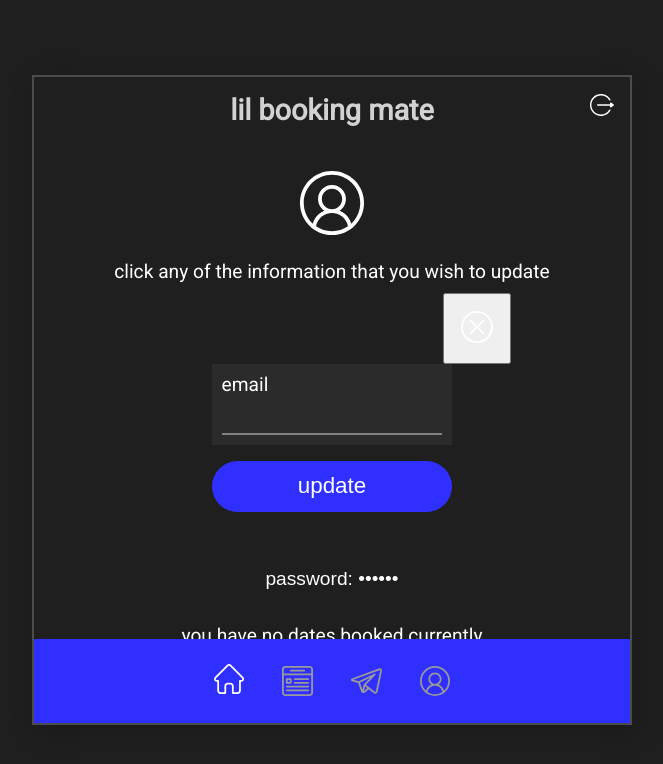
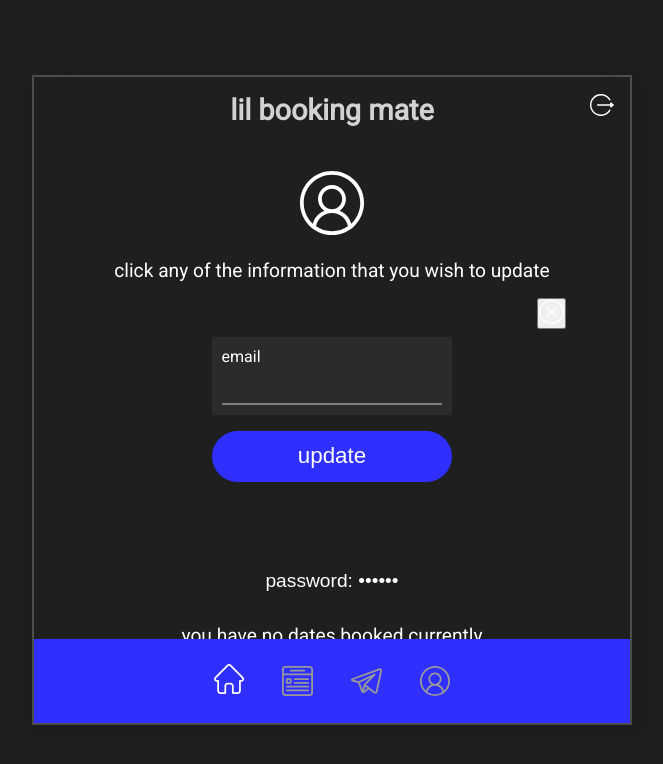
Before and after one commit to 200backflips/lil-booking-mate, a Vue app in the folder client/: page /user in a window 1280 px wide. Both pictures are taken after a click on the button "email:". Shown: the top 764 px of the page, without its empty margins (308-971 px from the left). Built offline with nearby package versions, Linux system fonts and the light colour scheme.

Commit message:
make user info more modular

```diff
--- a/client/src/components/DatePicker.vue
+++ b/client/src/components/DatePicker.vue
@@ -20,7 +20,7 @@ export default {
   components: {
     datepicker
   },
-  computed: mapGetters(["datesPicked"]),
+  computed: mapGetters(["fromDate", "toDate"]),
   data() {
     return {
       date: new Date(),
@@ -29,15 +29,23 @@ export default {
     };
   },
   mounted() {
-    if (this.datesPicked.from && this.datesPicked.to) {
+    if (this.fromDate && this.toDate) {
       this.highlighted = {
-        from: this.datesPicked.from,
-        to: this.datesPicked.to
+        from: this.fromDate,
+        to: this.toDate
       };
     }
   },
   methods: {
     ...mapActions(["pickDates"])
+  },
+  watch: {
+    fromDate(newDate) {
+      this.highlighted.from = newDate;
+    },
+    toDate(newDate) {
+      this.highlighted.to = newDate;
+    }
   }
 };
 </script>
--- a/client/src/components/User.vue
+++ b/client/src/components/User.vue
@@ -1,34 +1,21 @@
 <template>
   <div class="User">
     <img src="../assets/user.svg" alt="user" />
-    <form class="user-details" autocomplete="off">
     <p>click any of the information that you wish to update</p>
-      <template v-if="changeEmail">
-        <button class="close" @click.prevent="toggleUserInfo('email')">
-          <img src="../assets/cancel.svg" alt="close" />
-        </button>
-        <FormField labelName="email" inputType="text" :capture="captureEmail" />
-        <Button buttonText="update" class="update-btn" :clickHandler="updateEmail" />
-        <div class="error-message">
-          <p>{{errorMessage}}</p>
-        </div>
-      </template>
-      <button
-        v-else
-        @click.prevent="toggleUserInfo('email')"
-        class="text-btn"
-      >email: {{ userInfo.email }}</button>
-      <template v-if="changePassword">
-        <button class="close" @click.prevent="toggleUserInfo('password')">
-          <img src="../assets/cancel.svg" alt="close" />
-        </button>
-        <FormField labelName="password" inputType="password" :capture="capturePassword" />
-        <Button buttonText="update" class="update-btn" :clickHandler="updatePassword" />
-        <div class="error-message">
-          <p>{{errorMessage}}</p>
-        </div>
-      </template>
-      <button v-else @click.prevent="toggleUserInfo('password')" class="text-btn">password: ••••••</button>
+    <DisplayUserInfo
+      infoType="email"
+      :toggler="changeEmail"
+      :captureInfo="captureEmail"
+      :updateInfo="updateEmail"
+      :userInfo="userInfo.email"
+    />
+    <DisplayUserInfo
+      infoType="password"
+      :toggler="changePassword"
+      :captureInfo="capturePassword"
+      :updateInfo="updatePassword"
+      :userInfo="userInfo.password"
+    />
     <p
       v-if="userInfo.timePeriod.from === '' && userInfo.timePeriod.to === '' "
     >you have no dates booked currently</p>
@@ -37,20 +24,17 @@
       <p>from: {{ userInfo.timePeriod.from }}</p>
       <p>to: {{ userInfo.timePeriod.to }}</p>
     </template>
-    </form>
   </div>
 </template>
 
 <script>
 import { mapGetters, mapActions } from "vuex";
-import FormField from "../elements/FormField";
-import Button from "../elements/Button";
+import DisplayUserInfo from "../elements/DisplayUserInfo";
 
 export default {
   name: "User",
   components: {
-    FormField,
-    Button
+    DisplayUserInfo
   },
   computed: mapGetters([
     "userInfo",
@@ -60,7 +44,6 @@ export default {
   ]),
   methods: {
     ...mapActions([
-      "toggleUserInfo",
       "captureEmail",
       "capturePassword",
       "updateEmail",
@@ -78,49 +61,16 @@ export default {
   height: 75%;
   overflow: auto;
 }
+.User > p {
+  margin: 0.5rem;
+  text-align: center;
+  font-size: 1.2rem;
+  width: 80%;
+}
 
 img {
   width: 4rem;
   filter: invert(100%);
   margin: 1rem;
 }
-.user-details {
-  display: flex;
-  flex-direction: column;
-  align-items: center;
-  font-size: 1.2rem;
-}
-.text-btn {
-  width: 14rem;
-  margin: 0.8rem;
-  padding: 0.7rem;
-  font-size: 1.2rem;
-  color: #ffffff;
-  background: #1f1f1f;
-  outline: none;
-  border: none;
-}
-.user-details > p {
-  margin: 0.6rem;
-  text-align: center;
-}
-
-.close {
-  align-self: flex-end;
-  margin-right: 3rem;
-}
-.close > img {
-  filter: invert(100%);
-  width: 2rem;
-}
-
-.update-btn {
-  margin: -1rem 0 2rem 0;
-}
-
-.error-message {
-  width: 70%;
-  text-align: center;
-  font-style: italic;
-}
 </style>
--- /dev/null
+++ b/client/src/elements/DisplayUserInfo.vue
@@ -0,0 +1,86 @@
+<template>
+  <div class="DisplayUserInfo">
+    <template v-if="toggler">
+      <button class="close" @click.prevent="toggleUserInfo(infoType)">
+        <img src="../assets/cancel.svg" alt="close" />
+      </button>
+      <form autocomplete="off">
+        <FormField :labelName="infoType" inputType="text" :capture="captureInfo" />
+        <Button buttonText="update" class="update-btn" :clickHandler="updateInfo" />
+      </form>
+      <div class="error-message">
+        <p>{{errorMessage}}</p>
+      </div>
+    </template>
+    <button
+      v-else
+      @click.prevent="toggleUserInfo(infoType)"
+      class="text-btn"
+    >{{infoType}}: {{ infoType === 'password' ? '••••••' : userInfo }}</button>
+  </div>
+</template>
+
+<script>
+import { mapGetters, mapActions } from "vuex";
+import FormField from "../elements/FormField";
+import Button from "../elements/Button";
+
+export default {
+  name: "DisplayUserInfo",
+  props: {
+    infoType: String,
+    toggler: Boolean,
+    captureInfo: Function,
+    updateInfo: Function,
+    userInfo: String
+  },
+  components: {
+    FormField,
+    Button
+  },
+  computed: mapGetters(["errorMessage"]),
+  methods: {
+    ...mapActions(["toggleUserInfo"])
+  }
+};
+</script>
+
+<style>
+.DisplayUserInfo {
+  display: flex;
+  flex-direction: column;
+  align-items: center;
+  width: 100%;
+}
+
+.text-btn {
+  width: 14rem;
+  margin: 0.7rem;
+  padding: 0.8rem;
+  font-size: 1.2rem;
+  color: #ffffff;
+  background: #1f1f1f;
+  outline: none;
+  border: none;
+}
+
+.close {
+  align-self: flex-end;
+  margin: 0.5rem 4rem 0.5rem 0.5rem;
+  width: 1.8rem;
+  outline: none;
+}
+.close > img {
+  filter: invert(100%);
+}
+
+.update-btn {
+  margin: -1rem 0 2rem 0;
+}
+
+.error-message {
+  margin-bottom: 2rem;
+  font-size: 1.2rem;
+  font-style: italic;
+}
+</style>
--- a/client/src/store/modules/users.js
+++ b/client/src/store/modules/users.js
@@ -24,7 +24,8 @@ const state = {
   },
   changeEmail: false,
   changePassword: false,
-  datesPicked: { from: '', to: '' }
+  datesPicked: { from: '', to: '' },
+  picker: 'from'
 };
 
 const getters = {
@@ -34,7 +35,8 @@ const getters = {
   userInfo: state => state.userInfo,
   changeEmail: state => state.changeEmail,
   changePassword: state => state.changePassword,
-  datesPicked: state => state.datesPicked
+  fromDate: state => state.datesPicked.from,
+  toDate: state => state.datesPicked.to
 };
 
 const regexEmail = /^([a-zA-Z0-9_\-.]+)@([a-zA-Z0-9_\-.]+)\.([a-zA-Z]{2,5})$/;
@@ -102,14 +104,12 @@ const actions = {
     );
   },
   pickDates({ commit }, date) {
-    if (state.datesPicked.from === '' && state.datesPicked.to === '') {
+    if (state.picker === 'from') {
       commit('setFromDate', date);
-    } else if (date < state.datesPicked.from) {
-      commit('setFromDate', date);
-    } else if (date > state.datesPicked.from && date <= state.datesPicked.to) {
-      commit('setFromDate', date);
+      state.picker = 'to';
     } else {
       commit('setToDate', date);
+      state.picker = 'from';
     }
   },
   bookDates({ commit }) {
@@ -120,7 +120,7 @@ const actions = {
         if (user.email === state.userInfo.email) {
           user.timePeriod.from = dateFrom;
           user.timePeriod.to = dateTo;
-          commit('setBookDates', user);
+          commit('setDates', user);
           user.timePeriod.from = dateFrom.toString().match(regexDate)[0];
           user.timePeriod.to = dateTo.toString().match(regexDate)[0];
           commit('captureUserInfo', user);
@@ -134,7 +134,7 @@ const actions = {
     state.users.map(user => {
       if (user.email === state.userInfo.email) {
         user.timePeriod = { from: '', to: '' };
-        commit('setBookDates', user);
+        commit('setDates', user);
         commit('captureUserInfo', user);
       }
     });
@@ -153,7 +153,7 @@ const mutations = {
   setUserDetails: (state, update) => (state = { ...state, update }),
   setFromDate: (state, date) => (state.datesPicked.from = date),
   setToDate: (state, date) => (state.datesPicked.to = date),
-  setBookDates: (state, date) => (state = { ...state, date })
+  setDates: (state, date) => (state = { ...state, date })
 };
 
 export default {
```
Also changed, not shown: client/src/components/HelloWorld.vue (deleted, +0 -31 lines). Lines whose indentation alone changed are shown as unchanged.
